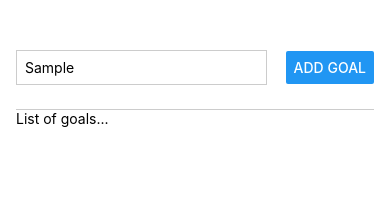
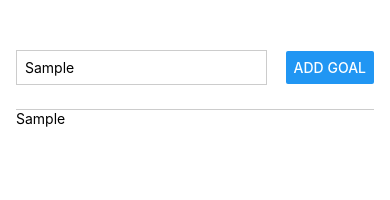
Before and after one commit to soyeom/react-native-app, a React Native app: screen / in a window 390 px wide. Both pictures are taken after typing "Sample" into the empty fields and a click on the button "ADD GOAL". Shown: the top 200 px of the page. Built offline with nearby package versions, Linux system fonts and the light colour scheme.

Commit message:
goal list print

```diff
--- a/App.js
+++ b/App.js
@@ -1,15 +1,19 @@
-import { useState } from 'react';
+import { useState } from "react";
 import { StyleSheet, Text, View, Button, TextInput } from "react-native";
 
 export default function App() {
-  const [enteredGoalText, setEnteredGoalText] = useState('');
+  const [enteredGoalText, setEnteredGoalText] = useState("");
+  const [courseGoals, setCourseGoals] = useState([]);
 
   function goalInputHandler(enteredText) {
     setEnteredGoalText(enteredText);
   }
 
   function addGoalHandler() {
-    console.log(enteredGoalText);
+    setCourseGoals((currentCourseGoals) => [
+      ...currentCourseGoals,
+      enteredGoalText,
+    ]);
   }
 
   return (
@@ -23,7 +27,9 @@
         <Button title="Add Goal" onPress={addGoalHandler} />
       </View>
       <View style={styles.goalsContainer}>
-        <Text>List of goals...</Text>
+        {courseGoals.map((goal) => (
+          <Text key={goal}>{goal}</Text>
+        ))}
       </View>
     </View>
   );
```
